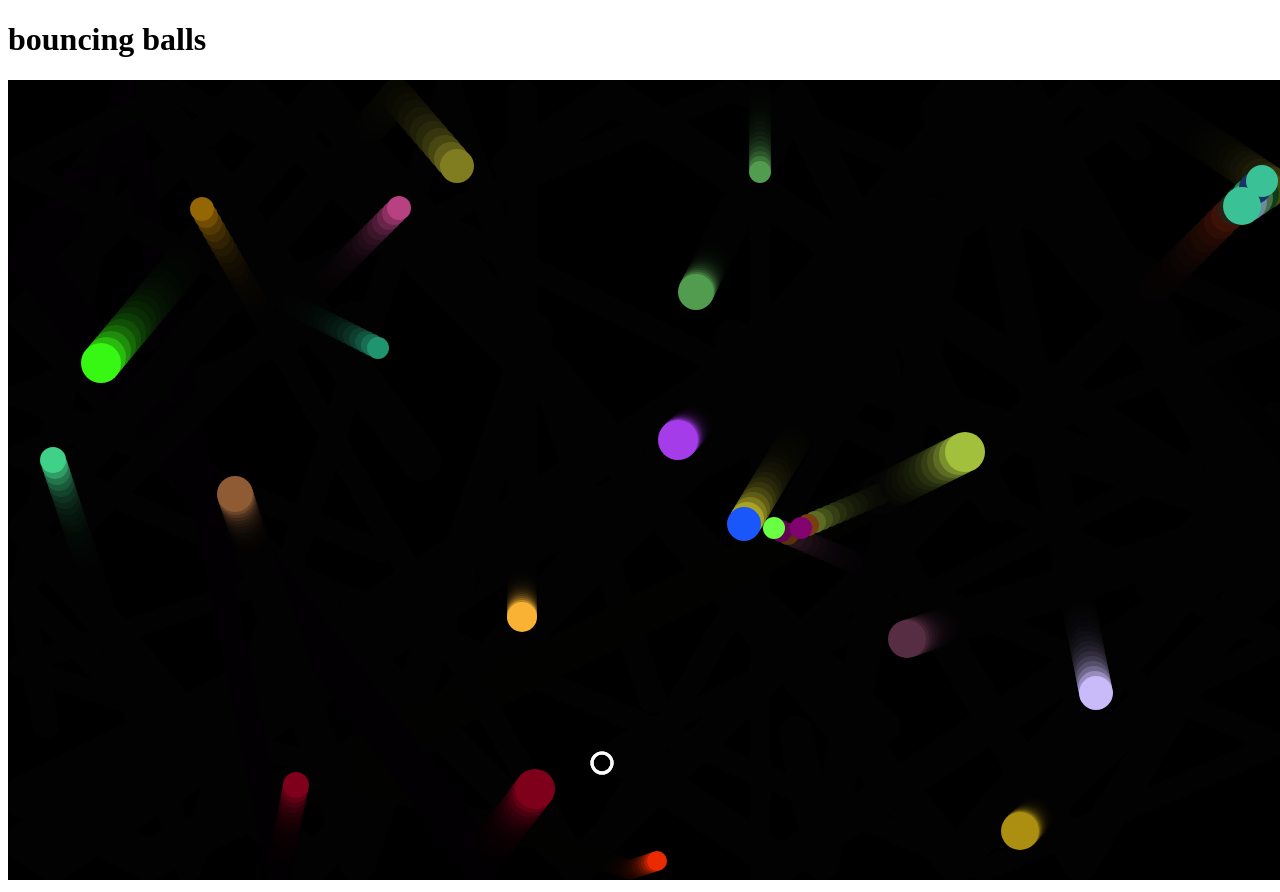
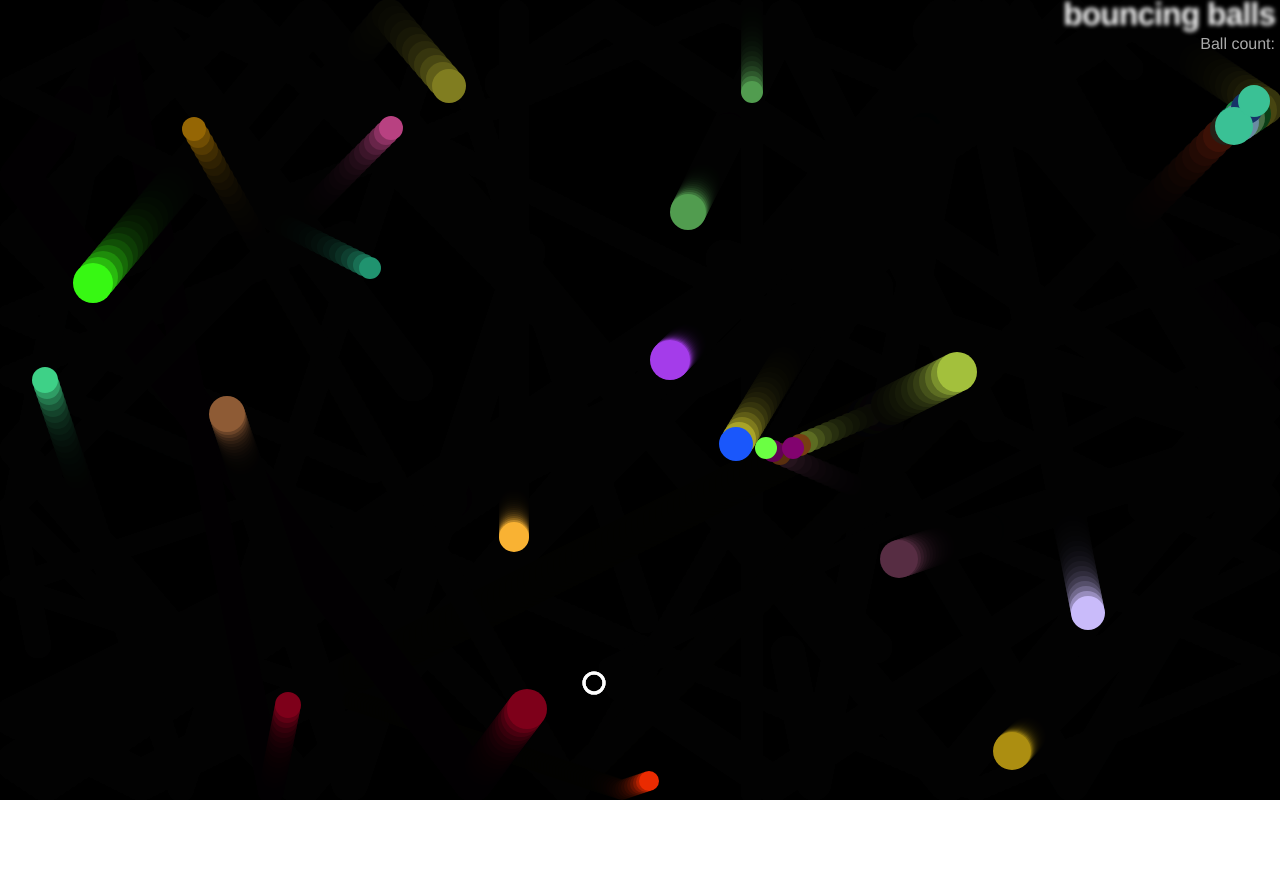
Before and after one commit to Zakaria-Ahmed8/Zakaria-Ahmed8.github.io, a plain HTML site: page assignment 4/part 4/index-finished.html in a window 1280 px wide. After the commit the page ends 804 px from the top, so only its background shows below. Drawn offline with Linux system fonts and the light colour scheme.

Commit message:
score
Adding the score counter and styling

```diff
--- a/assignment 4/part 4/index-finished.html
+++ b/assignment 4/part 4/index-finished.html
@@ -16,6 +16,7 @@
 
   <body>
     <h1>bouncing balls</h1>
+    <p>Ball count: </p>
     <canvas></canvas>
 
     <script src="main-finished.js"></script>
--- a/assignment 4/part 4/style.css
+++ b/assignment 4/part 4/style.css
@@ -0,0 +1,33 @@
+html, body {
+    margin: 0;
+  }
+
+  html {
+    font-family: 'Helvetica Neue', Helvetica, Arial, sans-serif;
+    height: 100%;
+  }
+
+  body {
+    overflow: hidden;
+    height: inherit;
+  }
+
+  h1 {
+    font-size: 2rem;
+    letter-spacing: -1px;
+    position: absolute;
+    margin: 0;
+    top: -4px;
+    right: 5px;
+
+    color: transparent;
+    text-shadow: 0 0 4px white;
+  }
+
+  p {
+    position: absolute;
+    margin: 0;
+    top: 35px;
+    right: 5px;
+    color: #aaa;
+  }
```
